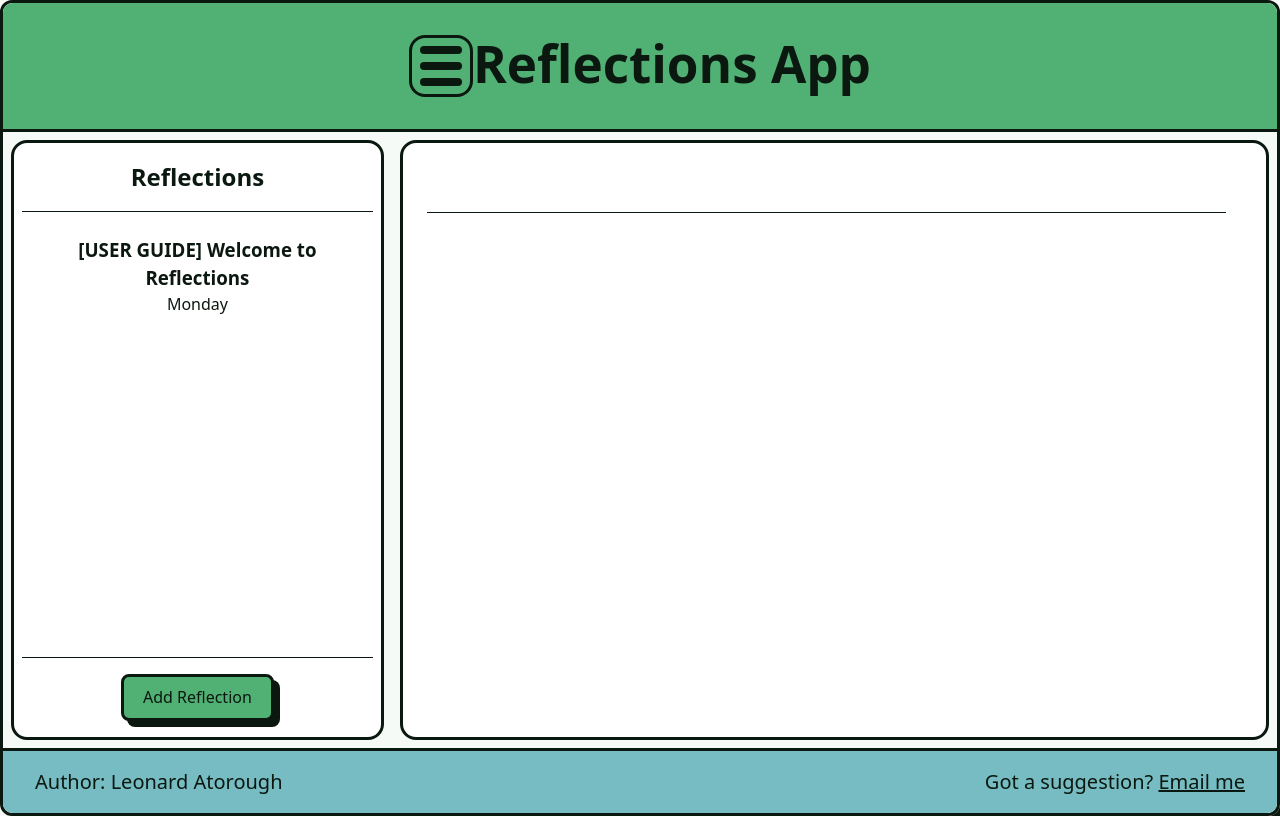
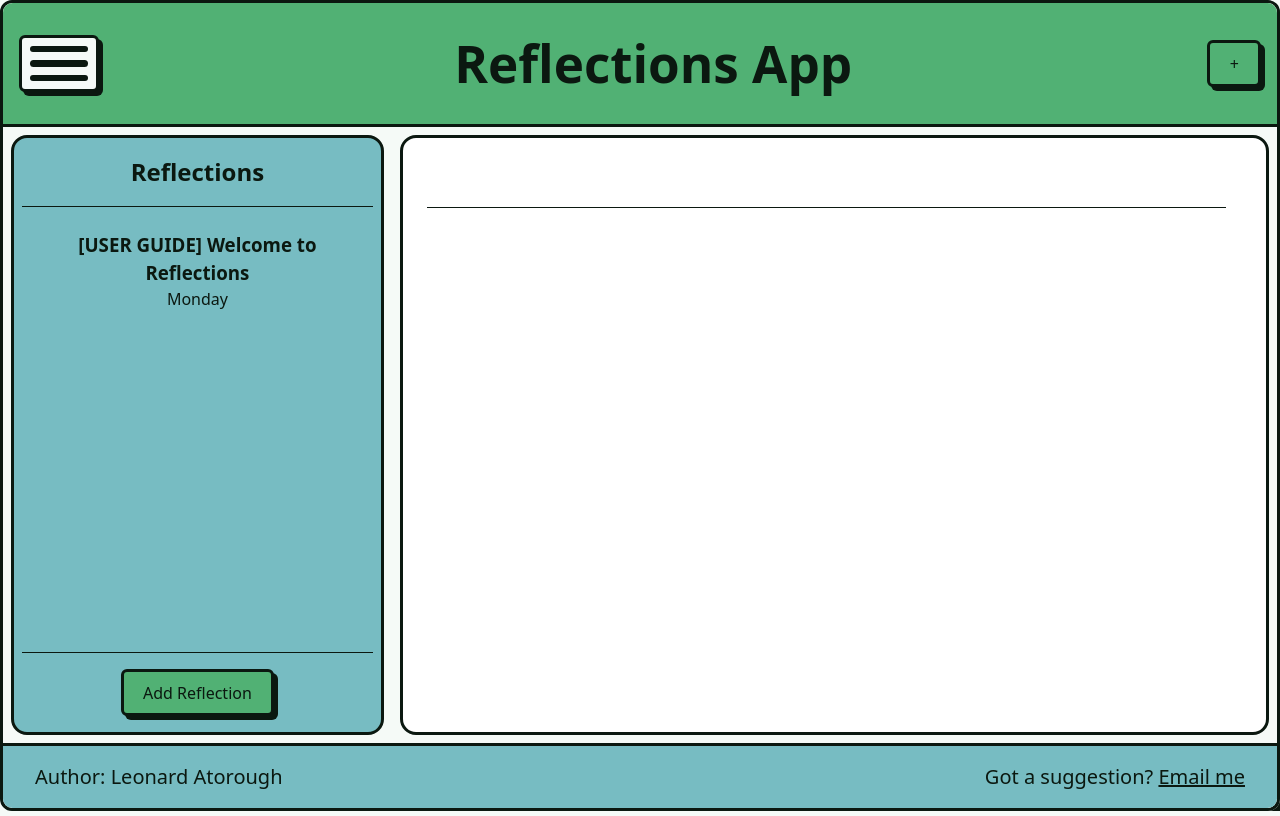
Before and after one commit to Leonard-Atorough/reflections-app, a React (Vite) app: page / in a window 1280 px wide. Built offline with nearby package versions, Linux system fonts and the light colour scheme.

Commit message:
lock light mode, update variables and class names

```diff
--- a/src/components/Reflection/ReflectionDetail.tsx
+++ b/src/components/Reflection/ReflectionDetail.tsx
@@ -19,7 +19,7 @@ function DeleteButton({ hasReflection, handleDelete }: buttonProps) {
   if (hasReflection) {
     return (
       <div>
-        <button onClick={handleDelete}>DELETE</button>
+        <button className="btn" onClick={handleDelete}>DELETE</button>
       </div>
     );
   }
--- a/src/components/Reflection/ReflectionItem.module.css
+++ b/src/components/Reflection/ReflectionItem.module.css
@@ -3,15 +3,16 @@
   margin: 0.5rem 0;
   border-radius: 0.5rem;
   transition: background 0.3s ease;
+  color: #0b1810;
 }
 
 .reflectionItem:hover,
 .reflectionItem:focus {
-  background: var(--secondary);
+  background: var(--primary);
 }
 
 .reflectionItem.selected {
-  background: var(--secondary);
+  background: var(--primary);
   border: 2px solid var(--text);
 }
 
--- a/src/components/layout/Aside.tsx
+++ b/src/components/layout/Aside.tsx
@@ -43,7 +43,9 @@ export function Aside({
         </ul>
       </div>
       <div className={styles.addButton}>
-        <button onClick={handleAddButtonCLick}>Add Reflection</button>
+        <button className="btn" onClick={handleAddButtonCLick}>
+          Add Reflection
+        </button>
       </div>
     </aside>
   );
--- a/src/components/layout/Header.tsx
+++ b/src/components/layout/Header.tsx
@@ -2,14 +2,16 @@ import styles from "./Layout.module.css";
 
 export function Header() {
   return (
-    <header>
-      <div className={styles.hamburgerMenu}>
+    <header className={styles.headerSection}>
+      <button className={`btn ${styles.hamburgerMenu}`}>
         <span className={styles.bar}></span>
         <span className={styles.bar}></span>
         <span className={styles.bar}></span>
+      </button>
+      <h1>Reflections App</h1>
+      <div className={styles.headerButtons}>
+        <button className={`btn`}>+</button>
       </div>
-      <h1>Reflections App</h1>
-
     </header>
   );
 }
--- a/src/components/layout/Layout.module.css
+++ b/src/components/layout/Layout.module.css
@@ -1,30 +1,32 @@
-header {
+.headerSection {
   border-radius: 0.6rem 0.6rem 0 0;
-  padding: 2rem 0;
+  padding: 2rem 1rem;
   background-color: var(--primary);
   border-bottom: 3px solid var(--text);
   color: #0b1810;
-
   display: flex;
-  justify-content: center;
+  justify-content: space-between;
+  align-items: center;
 }
 
 .hamburgerMenu {
-  width: 4rem;
+  width: 5rem;
   height: auto;
   display: flex;
+  gap: 0.5rem;
   flex-direction: column;
-  gap: 0.5rem;
-  border: 3px solid #0b1810;
-  border-radius: 1rem;
   padding: 0.5rem;
+  background-color: var(--background);
 
   > .bar {
-    height: 0.5rem;
+    height: 0.4rem;
     border-radius: 1rem;
     width: 100%;
-    background-color: #0b1810;
+    background-color: var(--text);
   }
+}
+
+.headerButtons {
 }
 
 footer {
@@ -45,7 +47,7 @@ aside {
   flex-direction: column;
   align-items: center;
   justify-content: space-between;
-  background-color: var(--white);
+  background-color: var(--accent);
   gap: 2rem;
   min-height: 75vh;
   height: 100%;
--- a/src/index.css
+++ b/src/index.css
@@ -1,4 +1,5 @@
 @import url(./styles/_variables.css);
+@import url(./styles/_button.css);
 
 :root {
   font-family: system-ui, Avenir, Helvetica, Arial, sans-serif;
@@ -65,27 +66,3 @@ a:visited,
 a:hover {
   color: inherit;
 }
-
-button {
-  border-radius: 0.5rem;
-  box-shadow: 6px 6px var(--text);
-  border: 3px solid var(--text);
-  padding: 0.6em 1.2em;
-  font-size: 1em;
-  font-weight: 500;
-  font-family: inherit;
-  background-color: var(--primary);
-  color: #0b1810;
-  cursor: pointer;
-  transition: all 0.3s ease-out;
-}
-button:hover {
-  background-color: var(--secondary);
-  box-shadow: 3px 3px var(--text);
-}
-button:focus,
-button:focus-visible {
-  outline: 4px auto -webkit-focus-ring-color;
-  background-color: var(--secondary);
-  box-shadow: 3px 3px var(--text);
-}
--- /dev/null
+++ b/src/styles/_button.css
@@ -0,0 +1,24 @@
+.btn {
+  border-radius: 0.375rem;
+  box-shadow: 4px 4px var(--text);
+  border: 3px solid var(--text);
+  padding: 0.6em 1.2em;
+  font-size: 1em;
+  font-weight: 500;
+  font-family: inherit;
+  background-color: var(--primary);
+  color: #0b1810;
+  cursor: pointer;
+  transition: all 0.3s ease-out;
+
+  &:hover {
+    background-color: var(--secondary);
+    box-shadow: 2px 2px var(--text);
+  }
+  &:focus,
+  &:focus-visible {
+    outline: 4px auto -webkit-focus-ring-color;
+    background-color: var(--secondary);
+    box-shadow: 3px 3px var(--text);
+  }
+}
--- a/src/styles/_variables.css
+++ b/src/styles/_variables.css
@@ -8,13 +8,13 @@
   --accent: #77bcc2;
 }
 
-@media (prefers-color-scheme: dark) {
+/* @media (prefers-color-scheme: dark) {
   :root {
     --text: #e7f4ec;
+    --background: #050a07;
     --white: #050a07;
-    --background: #050a07;
     --primary: #4dac6f;
     --secondary: #2a5b5a;
     --accent: #3e8389;
   }
-}
+} */
```
